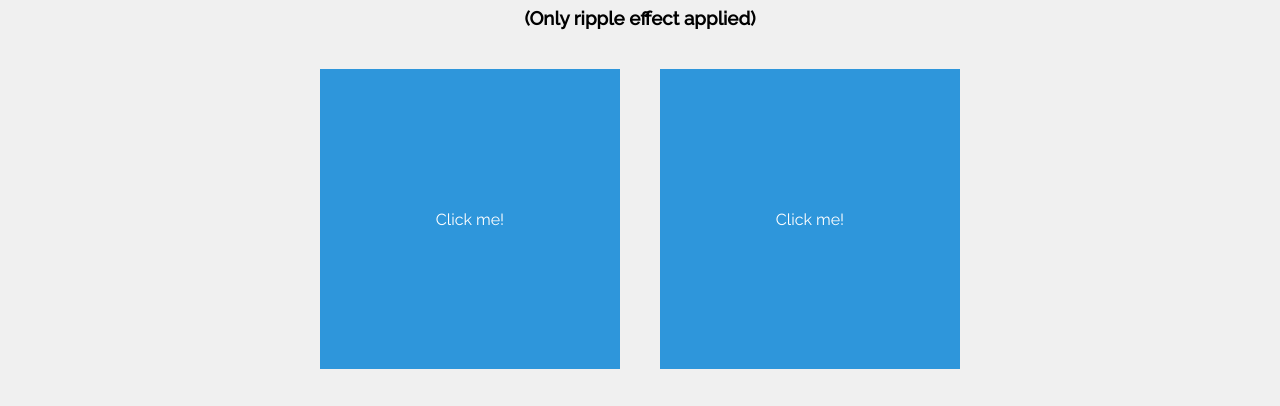
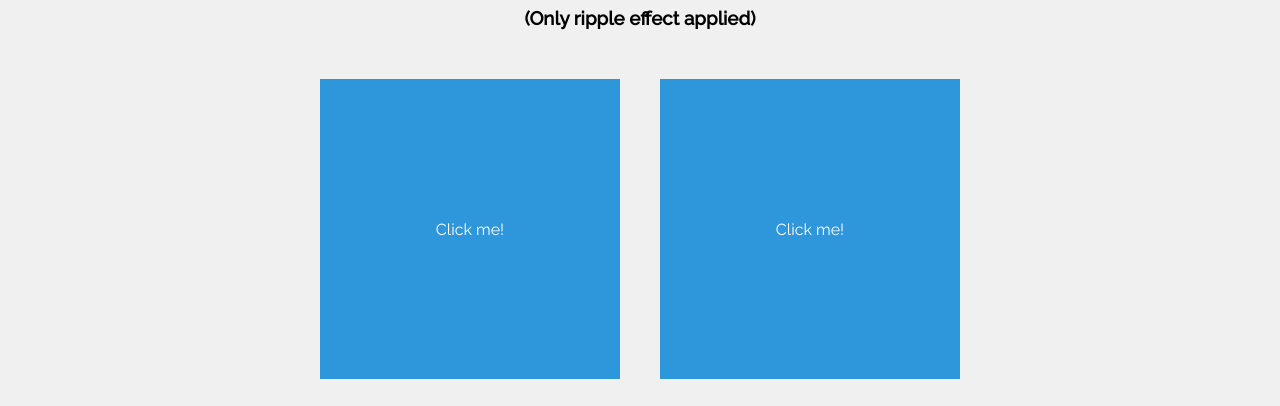
Before and after one commit to gabrielfins/ripple-effect, a plain HTML site: page index.html in a window 1280 px wide. Shown: the part 357-763 px from the top of the page. Drawn offline with nearby package versions, Linux system fonts and the light colour scheme.

Commit message:
Update styles.css

```diff
--- a/styles.css
+++ b/styles.css
@@ -74,6 +74,7 @@ body {
 .flex-row {
     display: flex;
     flex-direction: row;
+    flex-wrap: wrap;
     justify-content: center;
     margin-bottom: 20px;
 }
@@ -104,7 +105,7 @@ body {
 .square {
     width: 300px;
     height: 300px;
-    margin: 0 20px;
+    margin: 10px 20px;
     background-color: #2e96db;
     color: #ffffff;
     display: flex;
```
